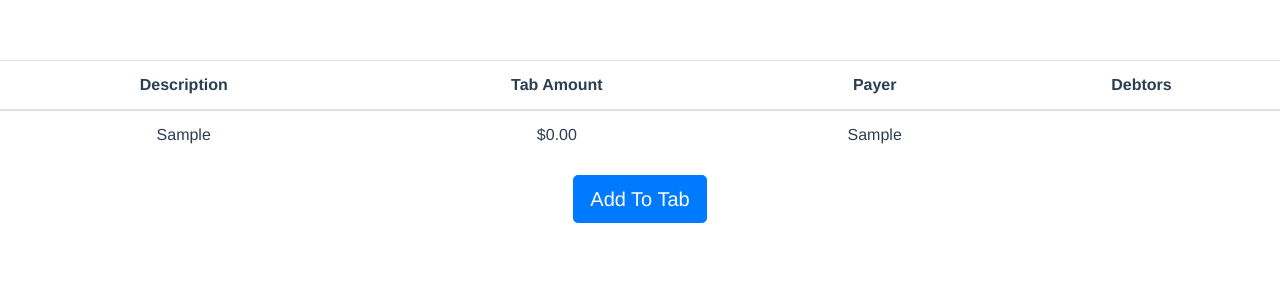
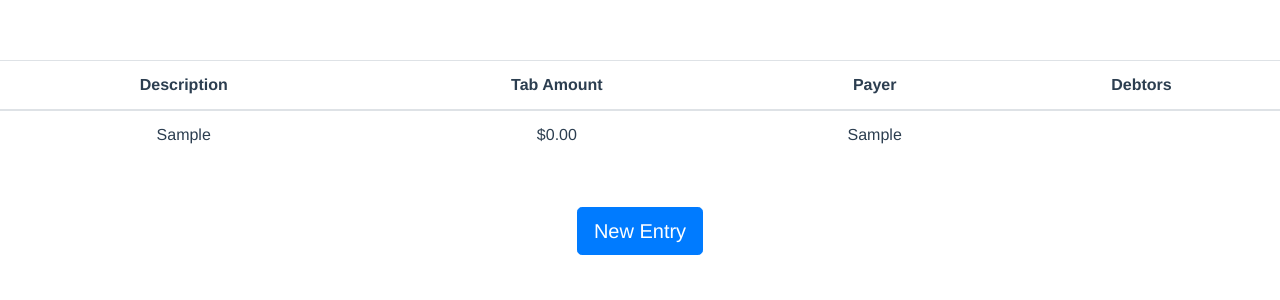
Before and after one commit to dwong/tabtrack, a Vue app: page /#/ in a window 1280 px wide. Both pictures are taken after typing "Sample", "Sample", "Sample" into the empty fields and a click on the button "Save". Shown: the top 300 px of the page. Built offline with nearby package versions, Linux system fonts and the light colour scheme.

Commit message:
Move new entry CTA further down page

```diff
--- a/src/components/TabSummary.vue
+++ b/src/components/TabSummary.vue
@@ -9,16 +9,16 @@
       {{data.item.debtors[0]}}<span v-for="item in data.item.debtors.slice(1)">, {{ item }}</span>
     </template>
   </b-table>
-  <b-form>
-    <b-row class="cta" align-h="center">
+  <b-container>
+    <b-row class="cta" align-h="center" align-v="end">
       <b-col cols="4">
         <b-button variant="primary"
                   size="lg"
                   @click="addToTab"
-                  >Add To Tab</b-button>
+                  >New Entry</b-button>
       </b-col>
     </b-row>
-  </b-form>
+  </b-container>
 </div>
 </template>
 
@@ -69,3 +69,9 @@ export default {
   }
 }
 </script>
+
+<style scoped>
+.cta {
+  margin-top: 3em;
+}
+</style>
```
